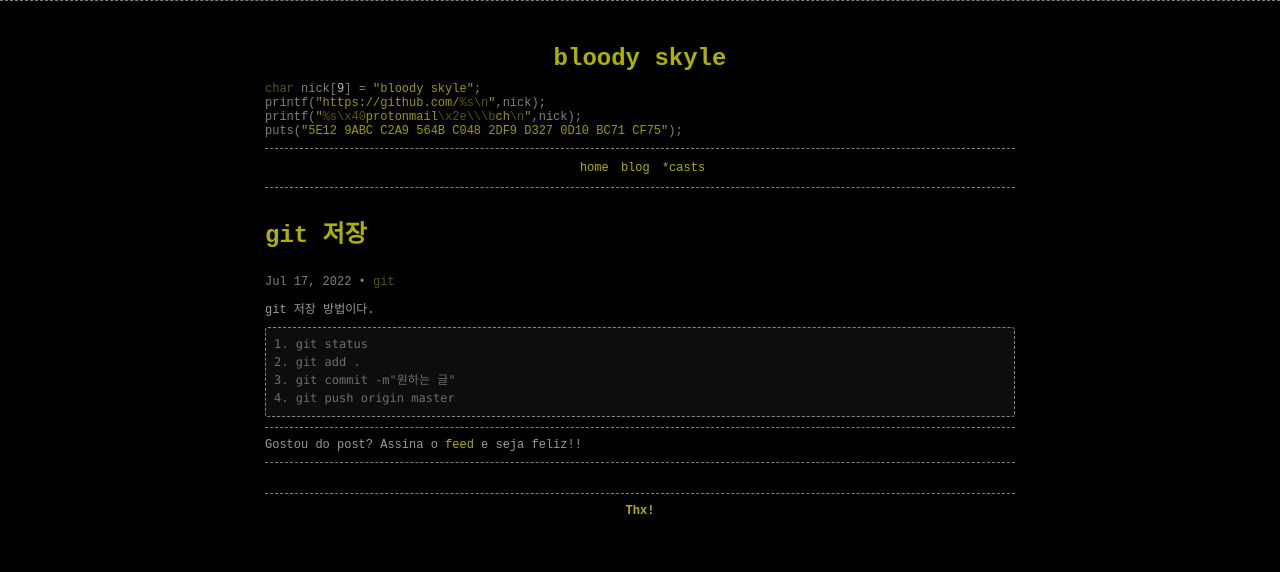
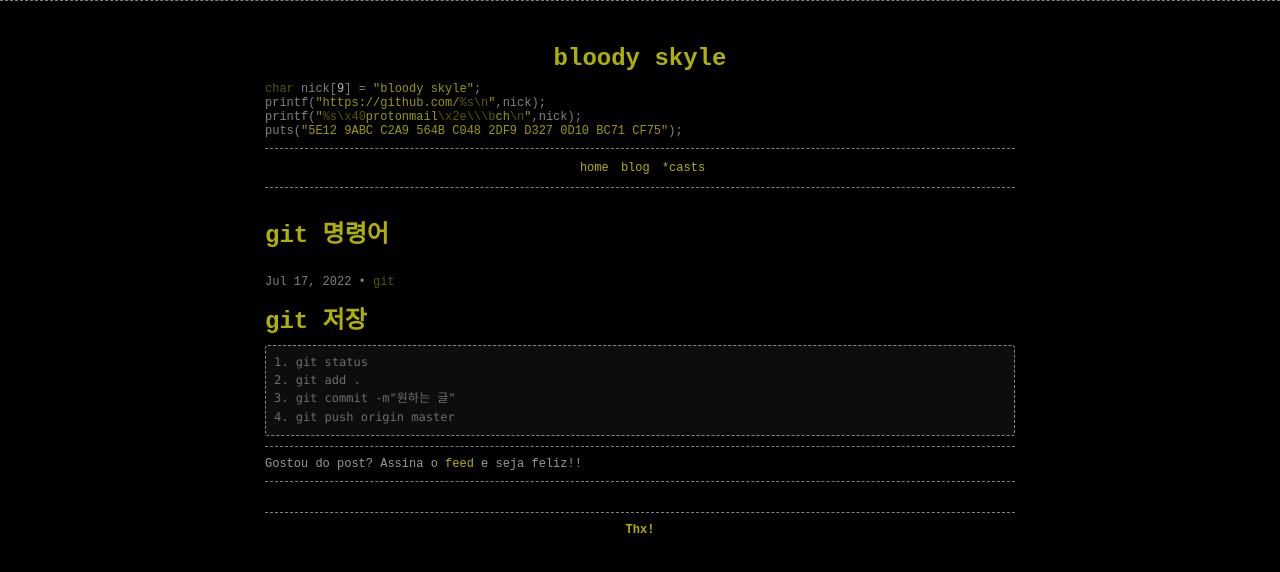
Before and after one commit to bloody-skyle/blog, a Jekyll site: the page built from _posts/2022/2022-07-17-git 명령어.md, in a window 1280 px wide. Shown: the top 572 px of the page. Built offline with Jekyll 4.4.1, drawn with Linux system fonts in a browser that asks for light colours; comment, search, counter and statistics services are not loaded.

Commit message:
git 명령어 소개

````diff
--- a/_posts/2022/2022-07-17-git 저장.md
+++ b/_posts/2022/2022-07-17-git 명령어.md
@@ -1,6 +1,6 @@
 ---
 layout: post
-title:	"git 저장"
+title:	"git 명령어"
 date:	2022-07-17 03:00:00
 categories:
     - blog
@@ -8,7 +8,7 @@ tags:
     - git
 ---
 
-git 저장 방법이다.
+<h1>git 저장</h1>
 
 ```
 1. git status
````
